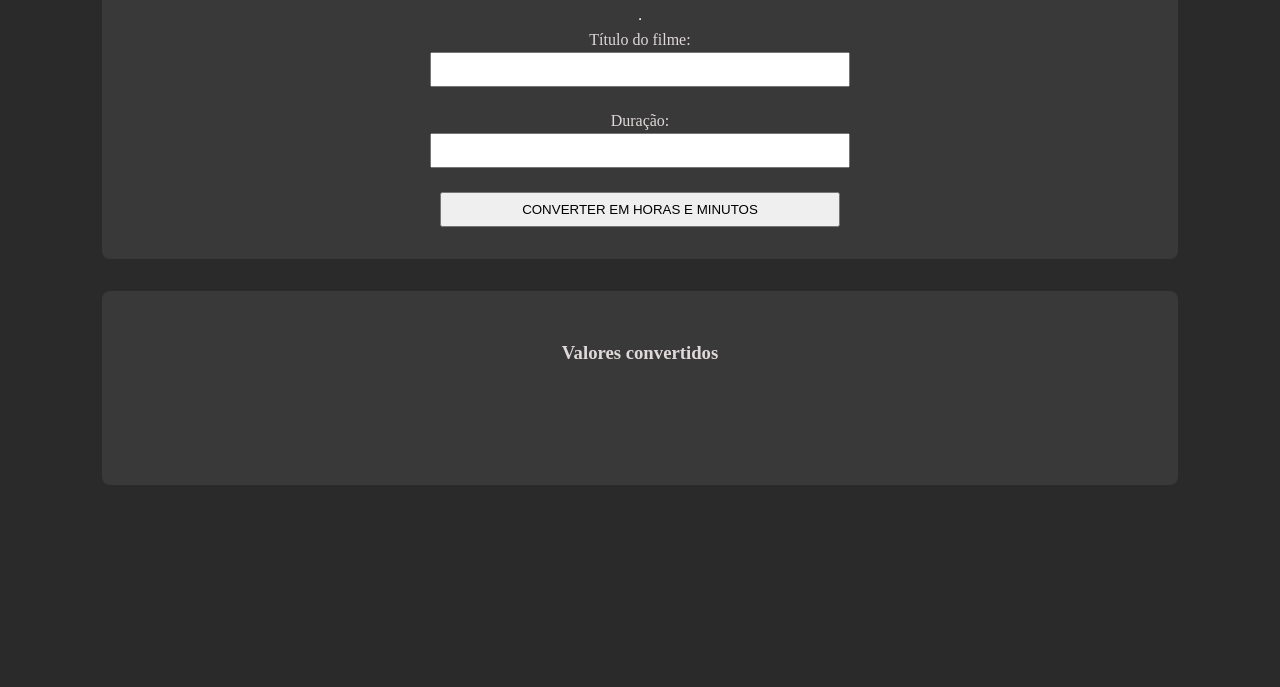
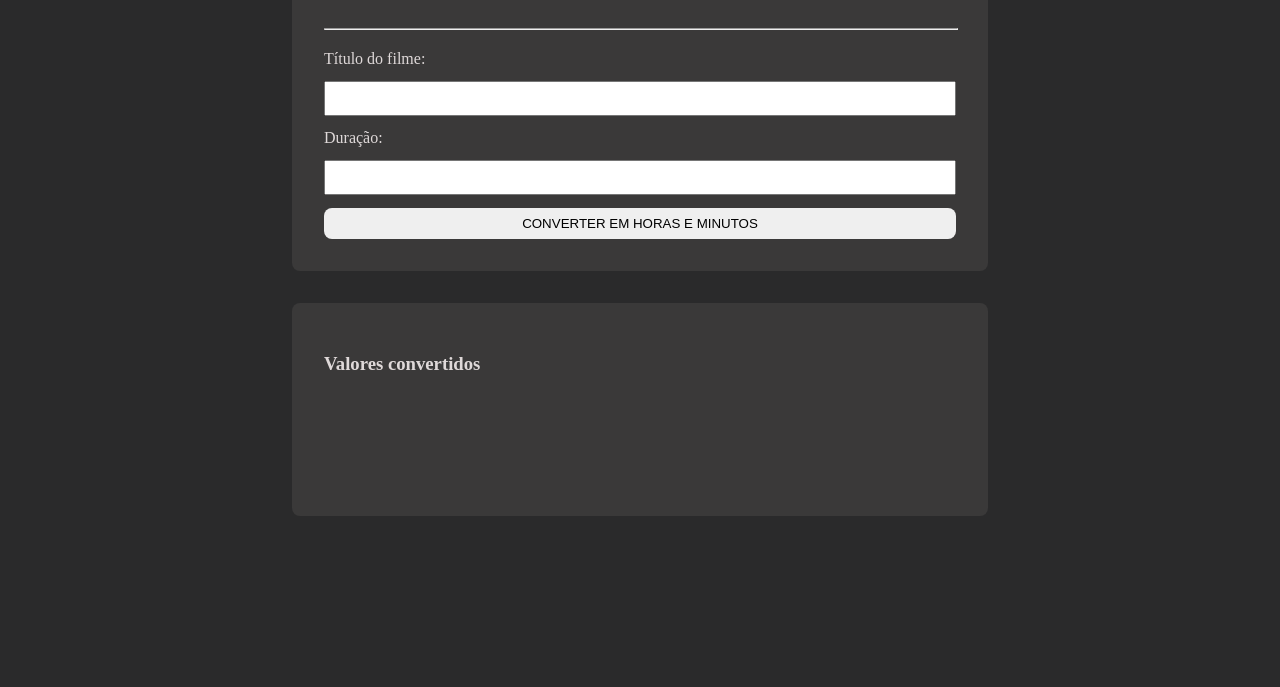
Before and after one commit to nikolasmarlon/Logica-e-algoritimos-com-javaScript, a plain HTML site: page eventos e funcoes/003-videoLocadora/index.html in a window 1280 px wide. Shown: the part 113-800 px from the top of the page. Drawn offline with Linux system fonts and the light colour scheme.

Commit message:
Update index.html

```diff
--- a/eventos e funcoes/003-videoLocadora/index.html
+++ b/eventos e funcoes/003-videoLocadora/index.html
@@ -17,27 +17,31 @@
             color: rgb(223, 217, 217);
             font-size: 1rem;
         }
-        div{
-            background-color: rgb(58, 57, 57);
-            max-width: 80%;
-            min-width: 80%;
+        div {
             display: flex;
             flex-direction: column;
-            align-items: center;
+            background-color: rgb(58, 57, 57);
+            max-width: 50%;
+            min-width: 50%;
+            align-items: stretch;
             padding: 2rem;
-            gap: 0.2rem;
+            gap: 0.8rem;
             border-radius: 8px;
         }
         div input{
-            max-width: 400px;
-            min-width: 400px;
+
             padding: 8px;
         }
-        div button{
-            max-width: 400px;
-            min-width: 400px;
+        div hr {
+            width: 100%;
+        }
+        #btConverter {
+            border: none;
+            border-radius: 8px;
+            width: 100%;
             padding: 8px;
             text-transform: uppercase;
+            cursor: pointer;
         }
     </style>
 </head>
@@ -47,9 +51,9 @@
         <h1>Vídeo Locadora JS</h1>
         <hr />
         <label for="inTitulo">Título do filme:</label> <input id="inTitulo" type="text">
-        <br>
+
         <label for="inDuracao">Duração:</label> <input id="inDuracao" type="text">
-        <br>
+
         <button id="btConverter">Converter em Horas e Minutos</button>
     </div>
     <div>
```
